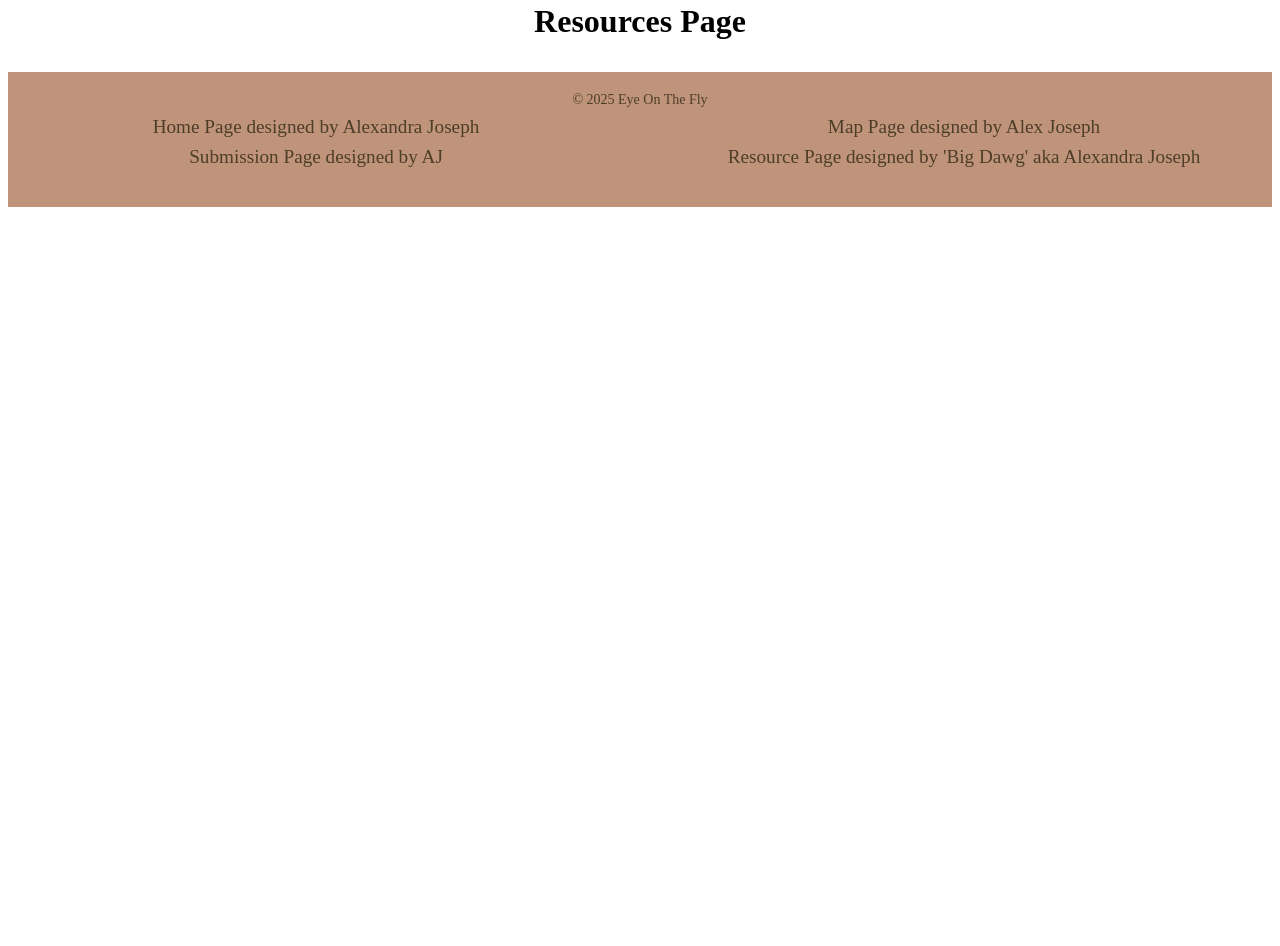
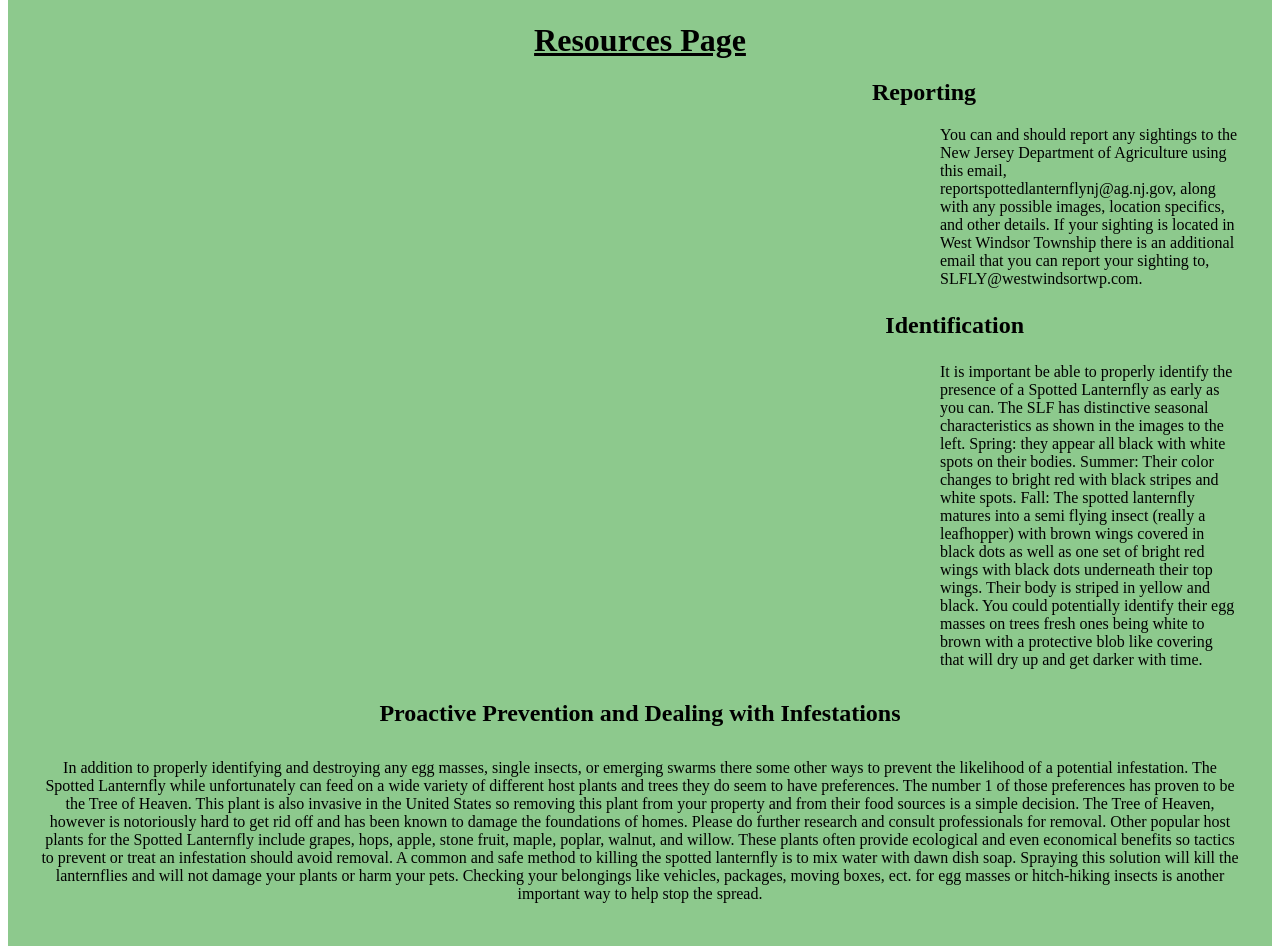
Before and after one commit to alex-joseph23/EYE-ONTHE-FLY-ALEX-J, a React (Vite) app: page /resources in a window 1280 px wide. Shown: the part 140-1086 px from the top of the page. Before the commit the page ends 800 px from the top, so only its background shows below. Built offline with nearby package versions, Linux system fonts and the light colour scheme.

Commit message:
added informational text and sections to my resource page as well as css styling

```diff
--- a/src/Pages/ResourcesPage.css
+++ b/src/Pages/ResourcesPage.css
@@ -0,0 +1,38 @@
+
+.resources-page h1{
+    font-size:xx-large;
+    text-align: center;
+    text-decoration: underline;
+    margin-top: .5rem;
+    margin-bottom: 1rem;
+}
+.reporting{
+    width: 300px;
+    text-align: left;
+    margin-left: auto;
+}
+h2{
+    font-size: 24px ;
+    text-align: right;
+    margin-right: 22%;
+}
+
+.identification{
+    width: 300px;
+    text-align: left;
+    margin-left: auto;}
+
+h3{
+    font-size: 24px;
+    text-align: right;
+    margin-right: 18%;
+}
+
+h4{
+    font-size: 24px;
+    text-align: center;
+}
+h5{
+    font-size: 24px;
+    text-align: center;
+}
--- a/src/Pages/ResourcesPage.jsx
+++ b/src/Pages/ResourcesPage.jsx
@@ -1,9 +1,56 @@
+import "./ResourcesPage.css";
 function ResourcesPage() {
   return (
+    <section className="resources-page">
     <div>
       <h1>Resources Page</h1>
     </div>
+    <h2>Reporting</h2>
+    <p className="reporting">You can and should report any sightings to the New Jersey Department of Agriculture
+      using this email, reportspottedlanternflynj@ag.nj.gov, along with any possible images,
+      location specifics, and other details. If your sighting is located in West Windsor Township
+      there is an additional email that you can report your sighting to, SLFLY@westwindsortwp.com.</p>
+
+    <h3>Identification</h3>
+    <p className="identification">It is important be able to properly identify the presence of a
+      Spotted Lanternfly as early as you can. The SLF has distinctive seasonal
+      characteristics as shown in the images to the left.
+      Spring: they appear all black with white spots on their bodies.
+      Summer: Their color changes to bright red with black stripes and white
+      spots.
+      Fall: The spotted lanternfly matures into a semi flying insect
+      (really a leafhopper) with brown wings covered in black dots as well
+      as one set of bright red wings with black dots underneath their top wings.
+      Their body is striped in yellow and black.
+      You could potentially identify their egg masses on trees fresh ones being
+      white to brown with a protective blob like covering that will dry up and
+      get darker with time.
+</p>
+<h4>Proactive Prevention and Dealing with Infestations</h4>
+<p className="prevention">In addition to properly identifying and destroying any egg masses,
+  single insects, or emerging swarms there some other ways to prevent the
+  likelihood of a potential infestation. The Spotted Lanternfly while
+  unfortunately can feed on a wide variety of different host plants and
+  trees they do seem to have preferences. The number 1 of those preferences
+  has proven to be the Tree of Heaven. This plant is also invasive in the
+  United States so removing this plant from your property and from their food
+  sources is a simple decision. The Tree of Heaven, however is notoriously hard
+  to get rid off and has been known to damage the foundations of homes.
+  Please do further research and consult professionals for removal.
+
+  Other popular host plants for the Spotted Lanternfly include grapes, hops, apple,
+  stone fruit, maple, poplar, walnut, and willow. These plants often provide ecological
+  and even economical benefits so tactics to prevent or treat an infestation should avoid removal.
+  A common and safe method to killing the spotted lanternfly is to mix water with dawn dish soap.
+  Spraying this solution will kill the lanternflies and will not damage your plants or
+  harm your pets.
+
+  Checking your belongings like vehicles, packages, moving boxes, ect. for egg masses or
+  hitch-hiking insects is another important way to help stop the spread.
+</p>
+<h5>Additional Links and Resources</h5>
+
+</section>
   );
 }
-
 export default ResourcesPage;
```
Also changed, not shown: src/index.css (added, +68 -0 lines).
